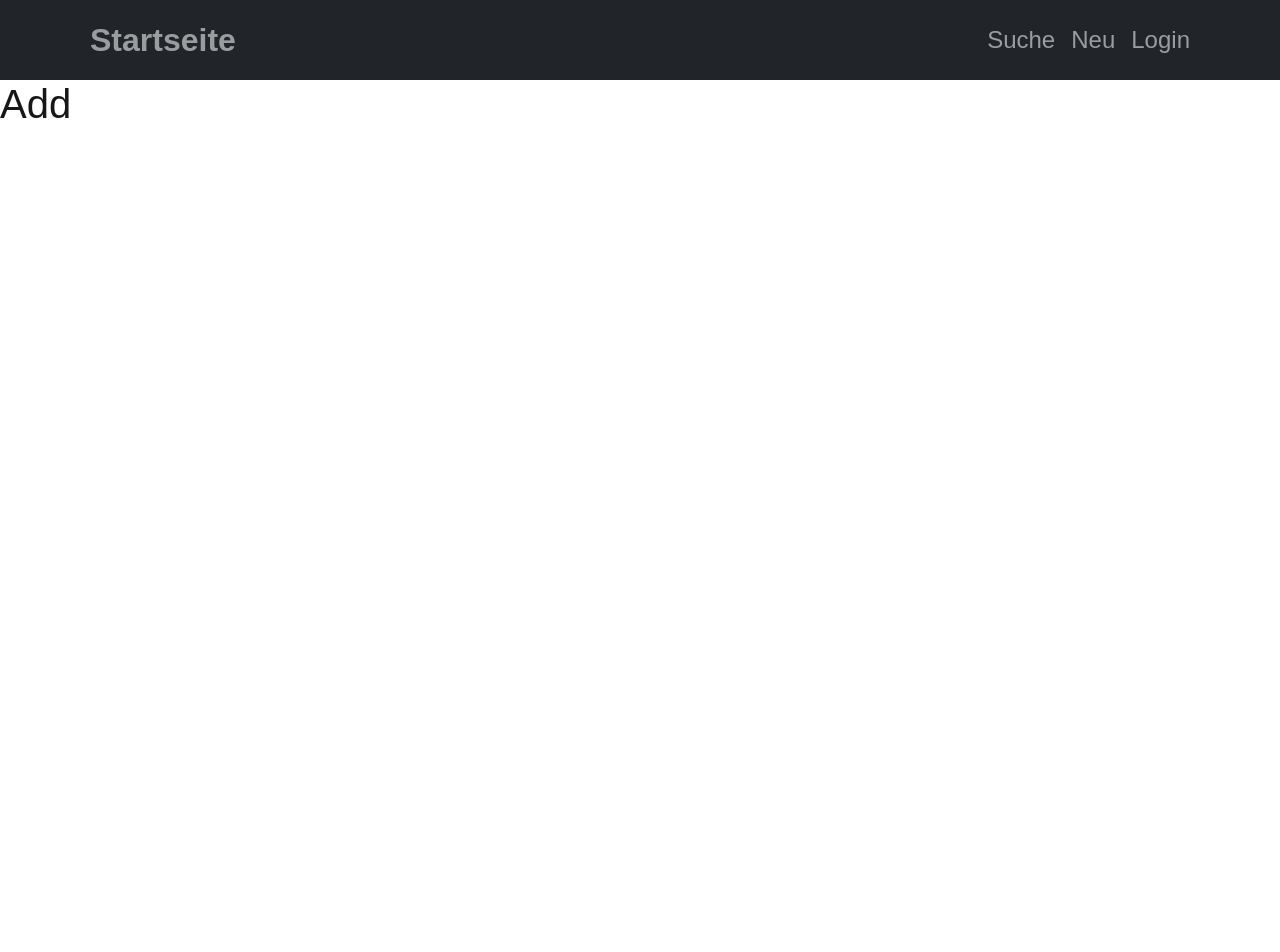
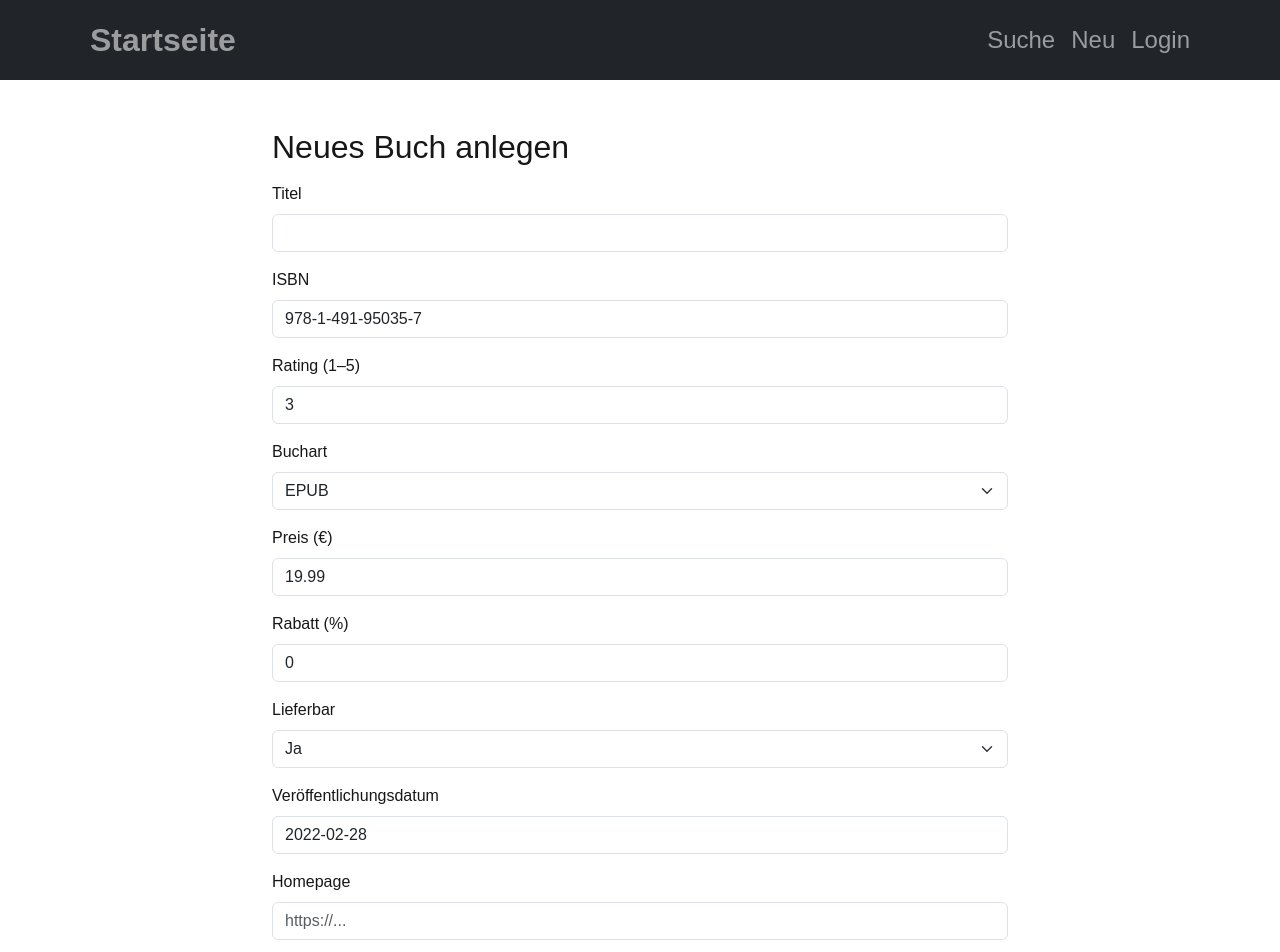
Before and after one commit to MidnightBlue25/frontend-buch, a Next.js app: page /add in a window 1280 px wide. Shown: the top 952 px of the page. Before the commit the page ends 800 px from the top, so only its background shows below. Built offline with nearby package versions, Linux system fonts and the light colour scheme.

Commit message:
Add form to create new book with GraphQL mutation

```diff
--- a/src/app/add/page.tsx
+++ b/src/app/add/page.tsx
@@ -1,3 +1,191 @@
-export default function Page() {
-  return <h1>Add</h1>
+'use client';
+
+import { useState } from 'react';
+import { Container, Row, Col, Form, Button } from 'react-bootstrap';
+import { useMutation } from '@apollo/client';
+import { CREATE_BUCH } from '@/graphql/createBuch';
+
+export default function AddBookPage() {
+  const [formData, setFormData] = useState({
+    isbn: '978-1-491-95035-7',
+    rating: 3,
+    art: 'EPUB',
+    preis: 19.99,
+    rabatt: 0.0,
+    lieferbar: true,
+    datum: '2022-02-28',
+    homepage: '',
+    schlagwoerter: '',
+    titel: { titel: '' },
+    abbildungen: [], // optional: leer lassen
+  });
+
+  const [createBuch, { data, loading, error }] = useMutation(CREATE_BUCH);
+
+  const handleChange = (
+    e: React.ChangeEvent<HTMLInputElement | HTMLSelectElement | HTMLTextAreaElement>
+  ) => {
+    const { name, value } = e.target;
+
+    let newValue: string | number | boolean = value;
+    if (['rating'].includes(name)) {
+      newValue = parseInt(value);
+    } else if (['preis', 'rabatt'].includes(name)) {
+      newValue = parseFloat(value);
+    } else if (name === 'lieferbar') {
+      newValue = value === 'true';
+    } else if (name === 'titel') {
+      setFormData((prev) => ({
+        ...prev,
+        titel: { titel: value },
+      }));
+      return;
+    }
+
+    setFormData((prev) => ({
+      ...prev,
+      [name]: newValue,
+    }));
+  };
+
+  const handleSubmit = async (e: React.FormEvent) => {
+    e.preventDefault();
+
+    const input = {
+      ...formData,
+      schlagwoerter: formData.schlagwoerter
+        .split(',')
+        .map((wort) => wort.trim())
+        .filter((wort) => wort !== ''),
+    };
+
+    try {
+      const result = await createBuch({ variables: { input } });
+      console.log('Buch erfolgreich erstellt:', result.data.create.id);
+    } catch (err) {
+      console.error('Fehler beim Erstellen:', err);
+    }
+  };
+
+  return (
+    <Container className="mt-5 pb-5">
+      <Row className="justify-content-center">
+        <Col md={8}>
+          <h2>Neues Buch anlegen</h2>
+          <Form onSubmit={handleSubmit}>
+            <Form.Group className="mt-3 mb-3" controlId="formTitel">
+              <Form.Label>Titel</Form.Label>
+              <Form.Control
+                type="text"
+                name="titel"
+                value={formData.titel.titel}
+                onChange={handleChange}
+                required
+              />
+            </Form.Group>
+
+            <Form.Group className="mb-3" controlId="formISBN">
+              <Form.Label>ISBN</Form.Label>
+              <Form.Control
+                type="text"
+                name="isbn"
+                value={formData.isbn}
+                onChange={handleChange}
+              />
+            </Form.Group>
+
+            <Form.Group className="mb-3" controlId="formRating">
+              <Form.Label>Rating (1–5)</Form.Label>
+              <Form.Control
+                type="number"
+                name="rating"
+                min={1}
+                max={5}
+                value={formData.rating}
+                onChange={handleChange}
+              />
+            </Form.Group>
+
+            <Form.Group className="mb-3" controlId="formArt">
+              <Form.Label>Buchart</Form.Label>
+              <Form.Select name="art" value={formData.art} onChange={handleChange}>
+                <option value="EPUB">EPUB</option>
+                <option value="HARDCOVER">HARDCOVER</option>
+                <option value="PAPERBACK">PAPERBACK</option>
+              </Form.Select>
+            </Form.Group>
+
+            <Form.Group className="mb-3" controlId="formPreis">
+              <Form.Label>Preis (€)</Form.Label>
+              <Form.Control
+                type="number"
+                step="0.01"
+                name="preis"
+                value={formData.preis}
+                onChange={handleChange}
+              />
+            </Form.Group>
+
+            <Form.Group className="mb-3" controlId="formRabatt">
+              <Form.Label>Rabatt (%)</Form.Label>
+              <Form.Control
+                type="number"
+                step="0.01"
+                name="rabatt"
+                value={formData.rabatt}
+                onChange={handleChange}
+              />
+            </Form.Group>
+
+            <Form.Group className="mb-3" controlId="formLieferbar">
+              <Form.Label>Lieferbar</Form.Label>
+              <Form.Select name="lieferbar" value={formData.lieferbar.toString()} onChange={handleChange}>
+                <option value="true">Ja</option>
+                <option value="false">Nein</option>
+              </Form.Select>
+            </Form.Group>
+
+            <Form.Group className="mb-3" controlId="formDatum">
+              <Form.Label>Veröffentlichungsdatum</Form.Label>
+              <Form.Control
+                type="text"
+                name="datum"
+                placeholder="z. B. 2024-01-01"
+                value={formData.datum}
+                onChange={handleChange}
+              />
+            </Form.Group>
+
+            <Form.Group className="mb-3" controlId="formHomepage">
+              <Form.Label>Homepage</Form.Label>
+              <Form.Control
+                type="url"
+                name="homepage"
+                placeholder="https://..."
+                value={formData.homepage}
+                onChange={handleChange}
+              />
+            </Form.Group>
+
+            <Form.Group className="mb-3" controlId="formSchlagwoerter">
+              <Form.Label>Schlagwörter (Komma-getrennt)</Form.Label>
+              <Form.Control
+                type="text"
+                name="schlagwoerter"
+                value={formData.schlagwoerter}
+                onChange={handleChange}
+              />
+            </Form.Group>
+
+            <Button variant="primary" type="submit" disabled={loading}>
+              {loading ? 'Speichert...' : 'Buch anlegen'}
+            </Button>
+
+            {error && <p className="text-danger mt-3">Fehler: {error.message}</p>}
+            {data && <p className="text-success mt-3">Buch erfolgreich angelegt!</p>}
+          </Form>
+        </Col>
+      </Row>
+    </Container>
+  );
 }
```
